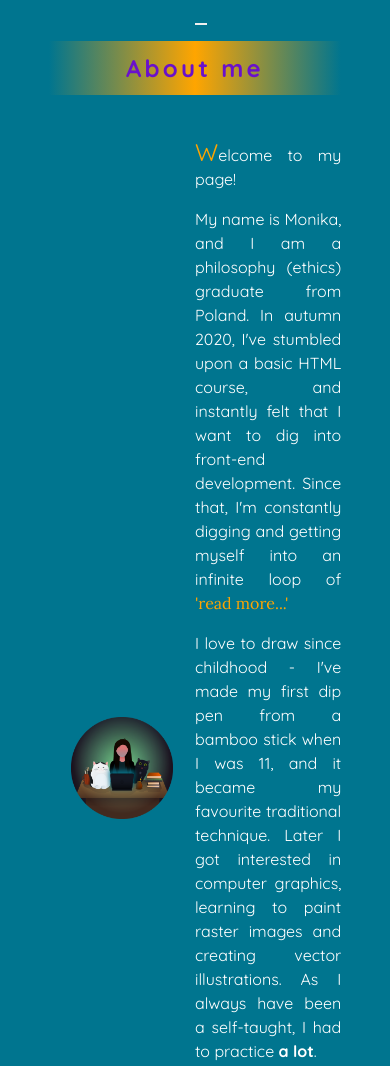
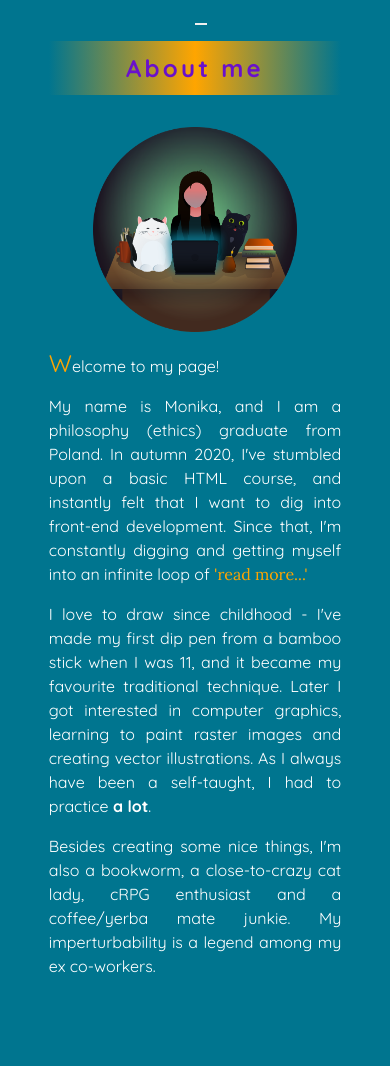
Before and after one commit to kleksowa/Personal-webpage, a plain HTML site: page index.html in a window 390 px wide. Shown: the part 880-1946 px from the top of the page. Drawn offline with Linux system fonts and the light colour scheme.

Commit message:
Media queries updated

```diff
--- a/main.css
+++ b/main.css
@@ -474,6 +474,14 @@ footer {
     height: 80%;
   }
 
+  .container {
+    height: 100%;
+    width: 100%;
+    font-size: 0;
+    margin: 0 auto;
+    display: block;
+  }
+
   .section_half {
     width: 100%;
   }
```
